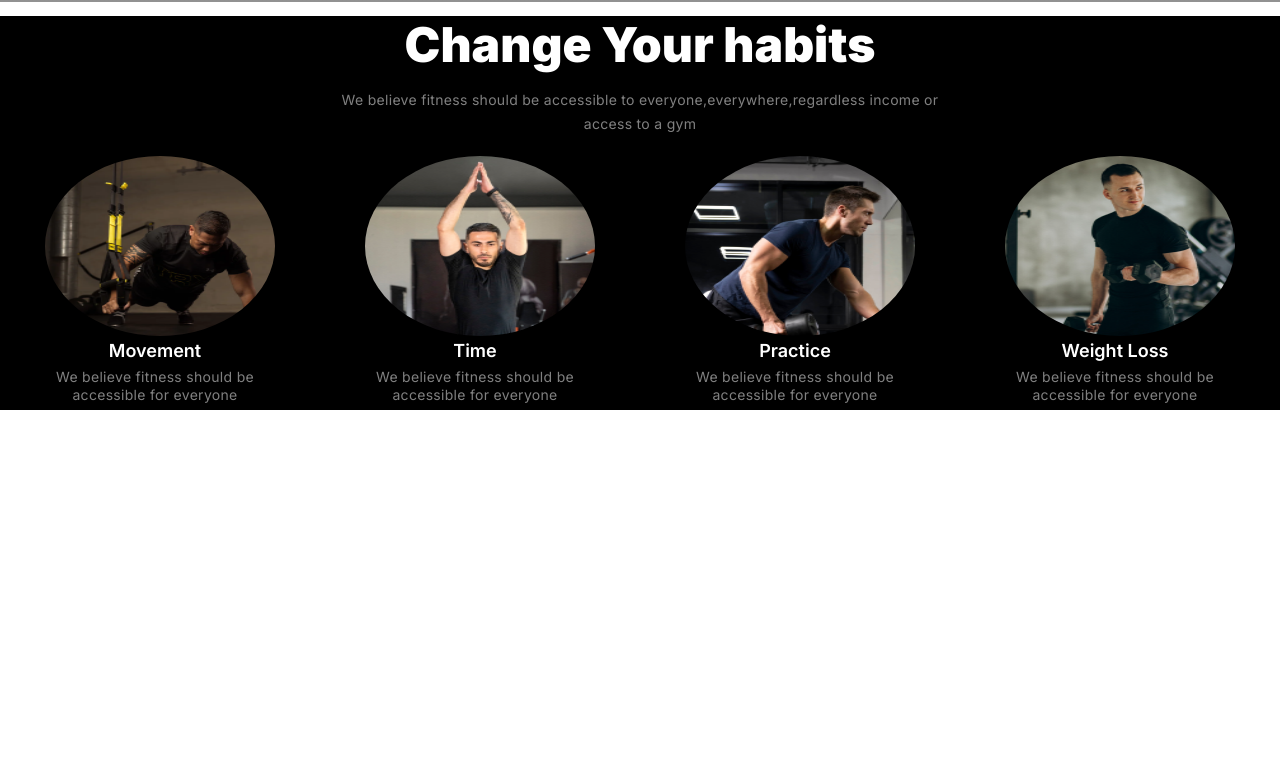
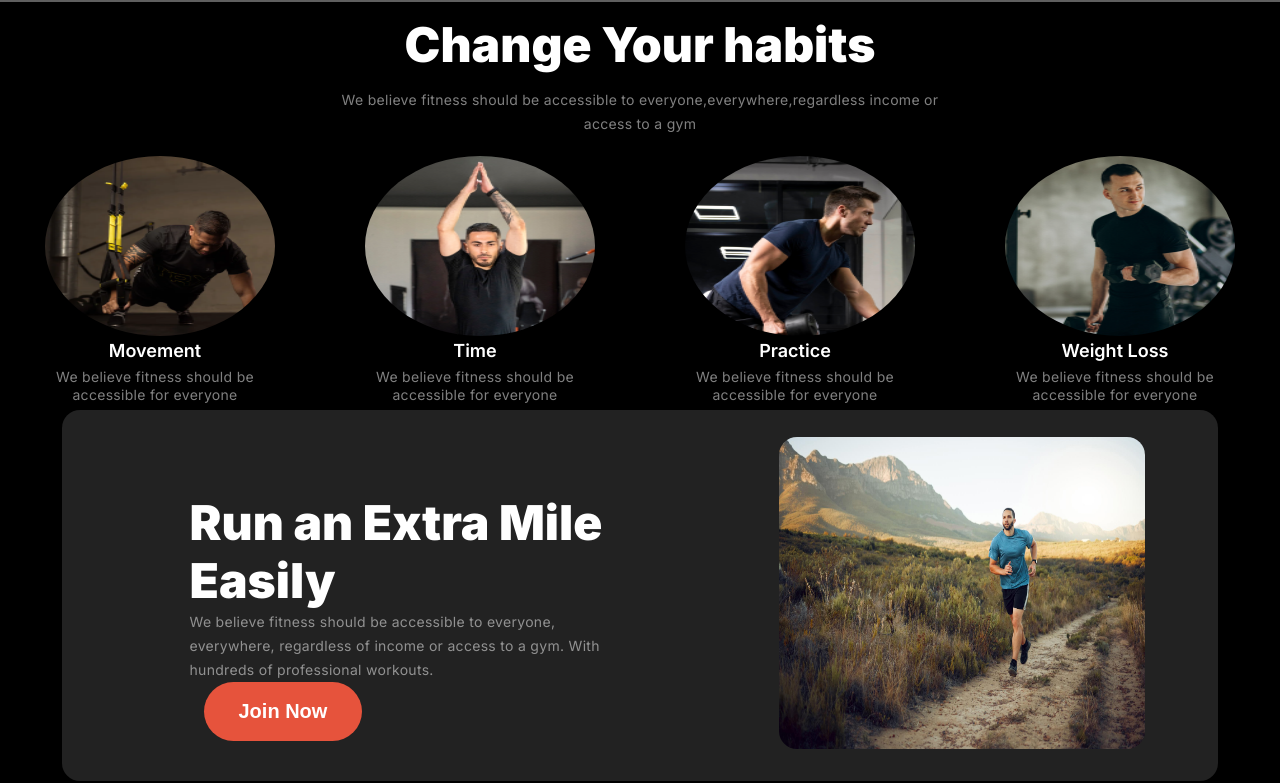
Before and after one commit to RizbiAhmmad/Assignment-2-solution-Creating-Fitness-Website-, a plain HTML site: page index.html in a window 1280 px wide. Shown: the part 736-1519 px from the top of the page. Before the commit the page ends 1146 px from the top, so only its background shows below. Drawn offline with Linux system fonts and the light colour scheme; a web font is replaced by a local one.

Commit message:
adding run section

```diff
--- a/index.html
+++ b/index.html
@@ -51,7 +51,6 @@
                     We believe fitness should be accessible to everyone,everywhere,regardless
                     income or <br>access to a gym
                 </p>
-
             </div>
 
 
@@ -88,8 +87,27 @@
                     </div>
                 </div>
 
+            </div>
+        </section>
 
+        <!-- run section -->
+
+        <section class="run">
+            <div class="run-container">
+                <div class="run-co">
+                    <h4 class="run-heading">Run an Extra Mile Easily</h4>
+                    <p class="run-description">
+                        We believe fitness should be accessible to everyone,
+                       everywhere, regardless of income or access to a gym. With
+                       hundreds of professional workouts.
+                    </p>
+                    <button class="btn-primary">Join Now</button>
+                </div>
+                <div>
+                  <img class="run-pic" src="./images/run.jpg" alt="">
+                </div>
             </div>
+
         </section>
 
     </main>
--- a/styles/style.css
+++ b/styles/style.css
@@ -10,6 +10,7 @@
 
 body{
     font-family: "Inter", sans-serif;
+    background-color: black;
 
 }
 
@@ -136,6 +137,8 @@ header{
     border-radius: 32px;
     border: none;
     margin: 0px 14px;
+    justify-content: left;
+    cursor: pointer;
 
 }
 
@@ -148,6 +151,7 @@ header{
     border-radius: 32px;
     border: 2px solid white;
     margin: 0px 14px;
+    cursor: pointer;
   }
 
   .banner-image{
@@ -158,10 +162,6 @@ header{
   }
 
 /* habit style */
-main> section {
-    background-color: black;
-    margin-top: 0px;
-}
 
 .habit-title{
     color: white;
@@ -225,5 +225,60 @@ line-height: 18px;
     letter-spacing: 0.3px;
     color: rgba(255, 255, 255, 0.5);
 
+}
+
+
+/* run style */
+
+.run-container{
+    display: flex;
+    justify-content: space-around;
+    width: 1060px auto;
+    height: 371px;
+    margin-left: 62px;
+    margin-right: 62px;
+    border-radius: 18px;
+    background: rgb(34, 34, 34);
+    align-items: center;
 
 }
+
+.run-co{
+    width: 442px;
+height: 202px;
+margin-left: 54px;
+justify-content: left;
+}
+
+
+.run-heading{
+    color: white;
+    width: 442px;
+    height: 116px;
+    font-size: 48px;
+    font-weight: 900;
+    line-height: 120%;
+    letter-spacing: 0%;
+    text-align: left;
+
+}
+.run-description{
+    width: 442px;
+    height: 72px;
+    color: rgba(255, 255, 255, 0.5);
+    font-size: 14px;
+    font-weight: 400;
+    line-height: 24px;
+    letter-spacing: 0.3px;
+    text-align: left;
+
+}
+
+.run-pic{
+    width: 366px;
+    height: 312px;
+    left: 662px;
+    margin-top: 30px;
+    margin-bottom: 30px;
+    border-radius: 18px;
+}
```
Lines whose indentation alone changed are shown as unchanged.
